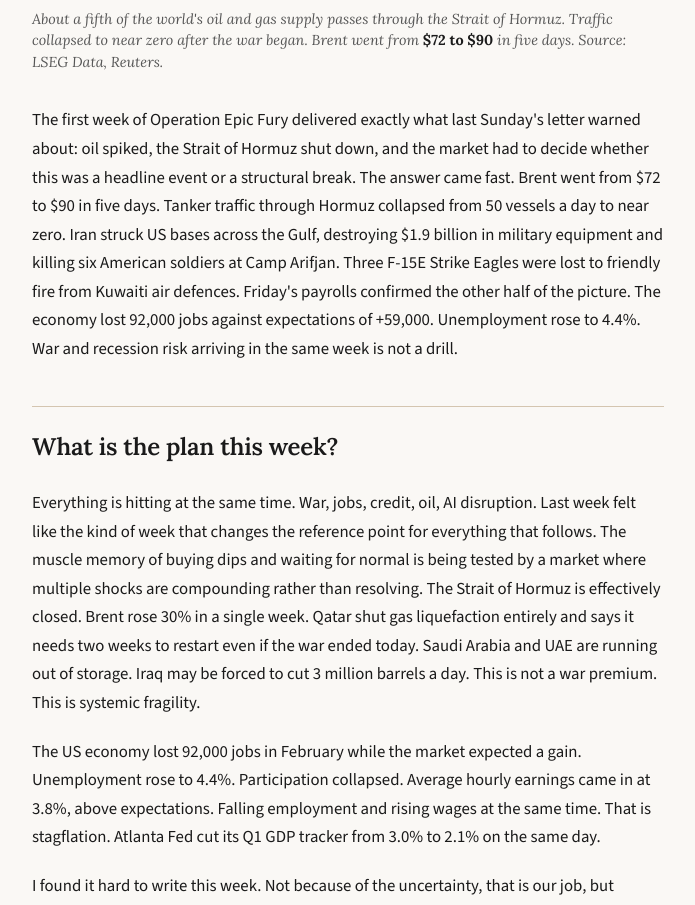
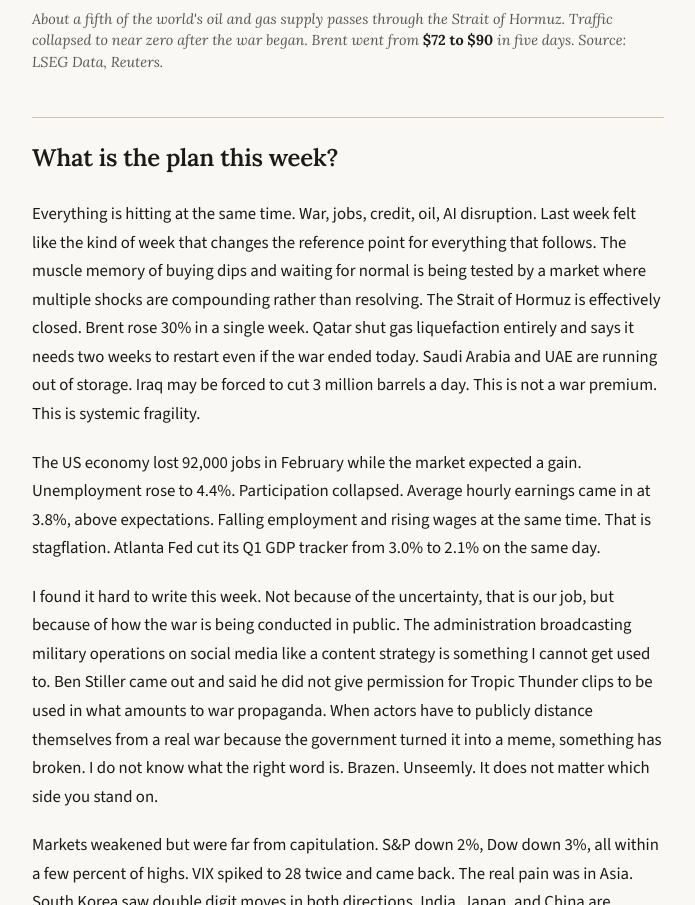
Before and after one commit to ho-Elon/family-page, a plain HTML site: page witptw/2026-03-09.html in a window 1280 px wide. Shown: the part 1954-2859 px from the top of the page, without its empty margins (292-987 px from the left). Drawn offline with nearby package versions, Linux system fonts and the light colour scheme.

Commit message:
Update 2026-03-09.html

```diff
--- a/witptw/2026-03-09.html
+++ b/witptw/2026-03-09.html
@@ -286,9 +286,6 @@
         <figcaption>About a fifth of the world's oil and gas supply passes through the Strait of Hormuz. Traffic collapsed to near zero after the war began. Brent went from <strong>$72 to $90</strong> in five days. Source: LSEG Data, Reuters.</figcaption>
     </figure>
 
-    <!-- SCENE SETTER -->
-    <p>The first week of Operation Epic Fury delivered exactly what last Sunday's letter warned about: oil spiked, the Strait of Hormuz shut down, and the market had to decide whether this was a headline event or a structural break. The answer came fast. Brent went from $72 to $90 in five days. Tanker traffic through Hormuz collapsed from 50 vessels a day to near zero. Iran struck US bases across the Gulf, destroying $1.9 billion in military equipment and killing six American soldiers at Camp Arifjan. Three F-15E Strike Eagles were lost to friendly fire from Kuwaiti air defences. Friday's payrolls confirmed the other half of the picture. The economy lost 92,000 jobs against expectations of +59,000. Unemployment rose to 4.4%. War and recession risk arriving in the same week is not a drill.</p>
-
     <!-- WITPTW -->
     <h2>What is the plan this week?</h2>
 
```
